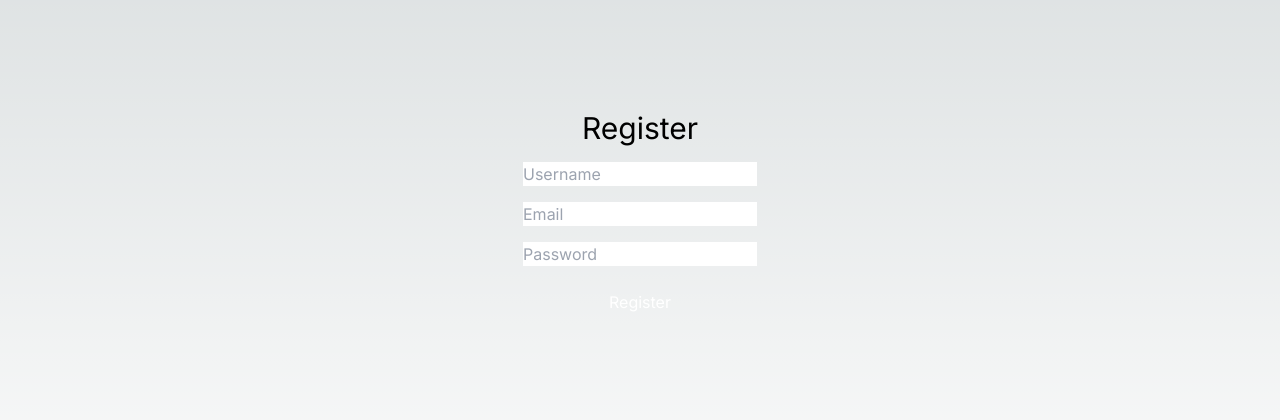
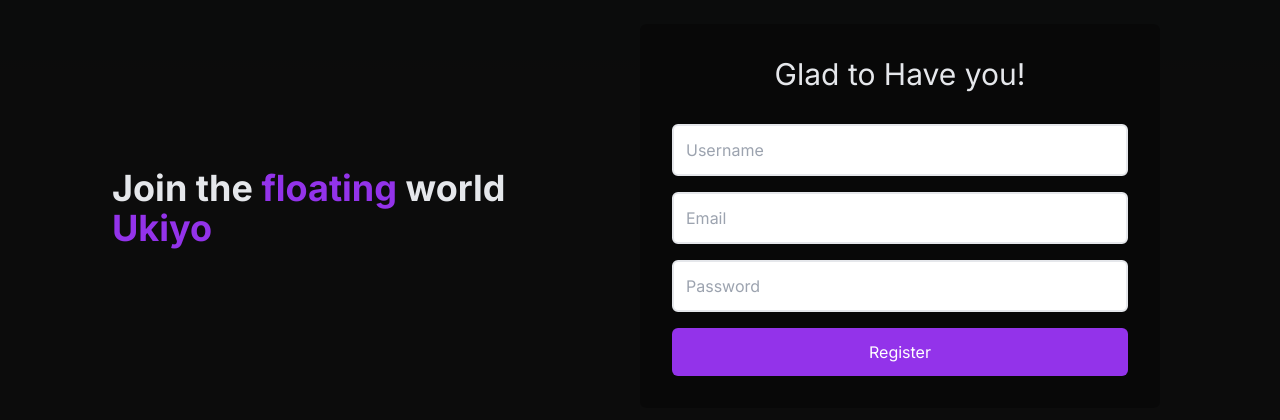
Before and after one commit to UkiyoHaven/ukiyo-haven-client, a Next.js app: page /register in a window 1280 px wide. Shown: the part 184-604 px from the top of the page. Built offline with nearby package versions, Linux system fonts and the light colour scheme; no server answers.

Commit message:
Feat: Register page UI update

```diff
--- a/app/register/page.tsx
+++ b/app/register/page.tsx
@@ -30,16 +30,23 @@ export default function Register() {
     };
 
     return (
-    <div className="min-h-screen flex flex-col items-center justify-center">
-      <h1 className="text-3xl">Register</h1>
-      <form onSubmit={handleRegister} className="flex flex-col gap-4 mt-4">
+        <div className="bg-black/95  h-screen flex items-center justify-center">
+            <div className="flex flex-col md:flex-row w-full max-w-6xl mx-auto p-4">
+                <div className="flex flex-col justify-center items-center w-full md:w-1/2 p-8">
+                    <h1 className="text-4xl font-bold mb-4 text-gray-200">
+                    Join the <span className="text-purple-600">floating</span> world <span className="text-purple-600">Ukiyo</span>
+                    </h1>
+                </div>
+                <div className="flex flex-col mx-10 justify-center items-center w-full md:w-1/2 p-8 bg-black/30 rounded-md">
+                    <h2 className="text-3xl mb-4 text-gray-200">Glad to Have you!</h2>
+                    <form onSubmit={handleRegister} className="w-full flex flex-col gap-4 mt-4">
                         <input
                             type="text"
                             placeholder="Username"
                             value={username}
                             onChange={(e) => setUsername(e.target.value)}
                             required
-          className="text-black"
+                            className="p-3 text-gray-700 rounded-md border-2"
                         />
                         <input
                             type="email"
@@ -47,7 +54,7 @@ export default function Register() {
                             value={email}
                             onChange={(e) => setEmail(e.target.value)}
                             required
-          className="text-black"
+                            className="p-3 text-gray-700 rounded-md border-2"
                         />
                         <input
                             type="password"
@@ -55,11 +62,13 @@ export default function Register() {
                             value={password}
                             onChange={(e) => setPassword(e.target.value)}
                             required
-          className="text-black"
+                            className="p-3 text-gray-700 rounded-md border-2"
                         />
                         {error && <p className="text-red-500">{error}</p>}
-        <button type="submit" className="bg-calmBlue text-white py-2 px-4 rounded">Register</button>
+                        <button type="submit" className="p-3 bg-purple-600 rounded-md text-white text-center">Register</button>
                     </form>
+                </div>
+            </div>
         </div>
     );
 }
```
Lines whose indentation alone changed are shown as unchanged.
